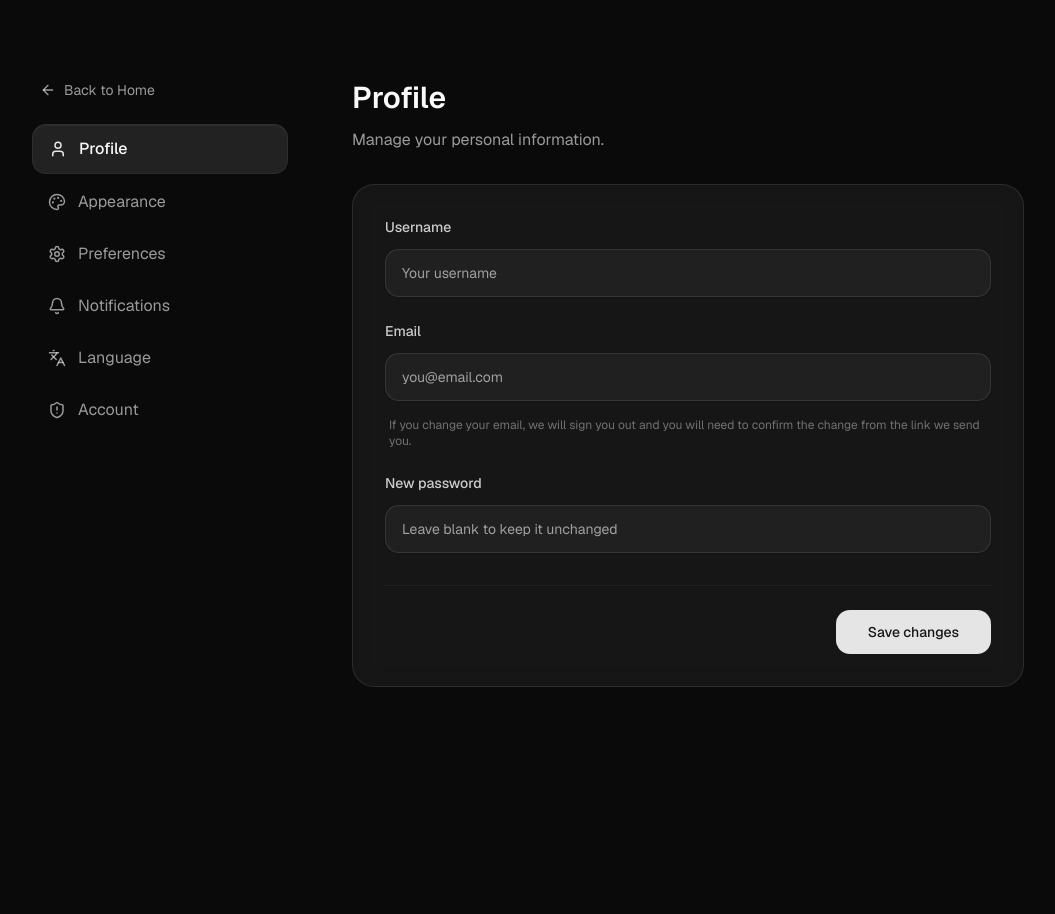
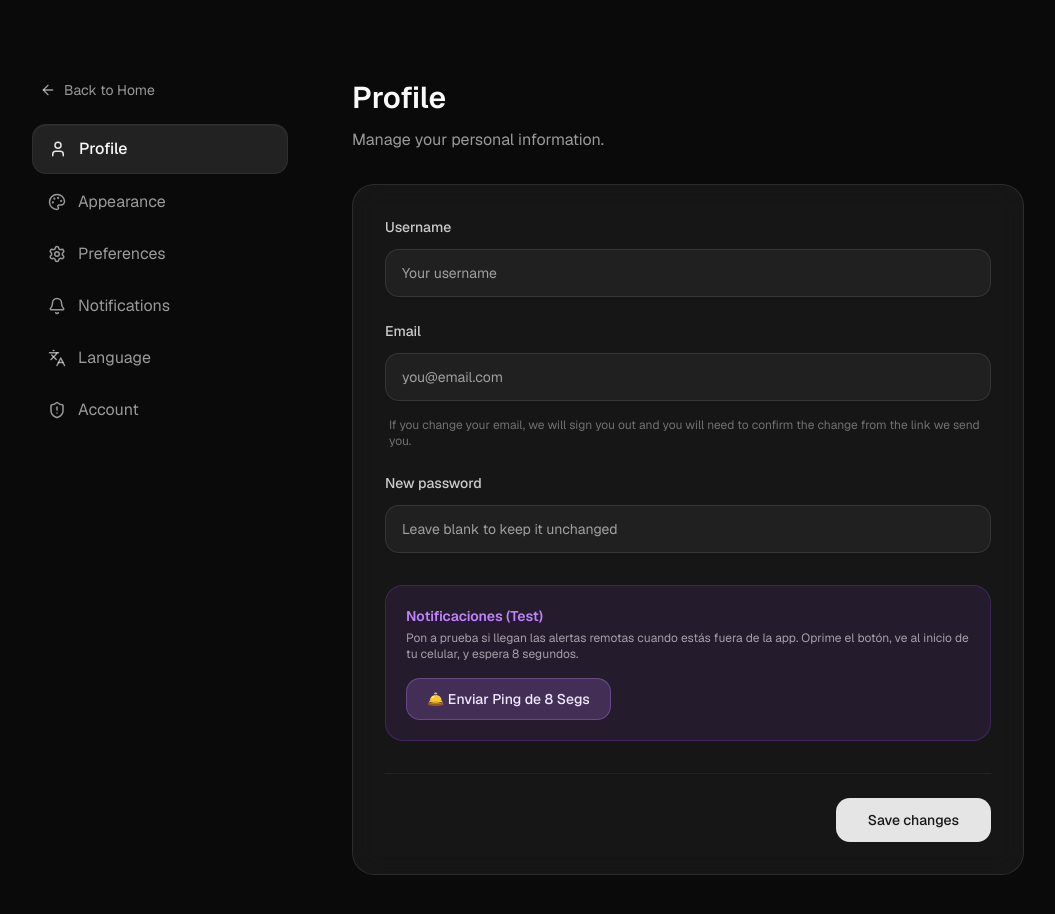
Before and after one commit to salvap28/agendo-app, a Next.js app: page /settings/profile in a window 1280 px wide. Shown: the whole page, without its empty margins (64-1119 px from the left). Before the commit the page ends 800 px from the top, so only its background shows below. Built offline with nearby package versions, Linux system fonts and the light colour scheme; no server answers.

Commit message:
feat: added background push notification test ping diagnostic in settings

```diff
--- /dev/null
+++ b/app/api/notifications/test-ping/route.ts
@@ -0,0 +1,70 @@
+import { NextResponse } from "next/server";
+import { createServerClient } from "@supabase/ssr";
+import webpush from "web-push";
+import { cookies } from "next/headers";
+import { requireSupabaseConfig } from "@/lib/supabase/config";
+
+export async function POST(req: Request) {
+    try {
+        const vapidPublicKey = process.env.NEXT_PUBLIC_VAPID_PUBLIC_KEY;
+        const vapidPrivateKey = process.env.VAPID_PRIVATE_KEY;
+
+        if (!vapidPublicKey || !vapidPrivateKey) {
+            return NextResponse.json({ error: "VAPID configuration missing" }, { status: 500 });
+        }
+
+        webpush.setVapidDetails(
+            'mailto:admin@agendo.app',
+            vapidPublicKey,
+            vapidPrivateKey
+        );
+
+        const { url, anonKey } = requireSupabaseConfig();
+        const cookieStore = await cookies();
+        const supabase = createServerClient(url, anonKey, {
+            cookies: { getAll() { return cookieStore.getAll(); }, setAll() {} }
+        });
+
+        const { data: { user } } = await supabase.auth.getUser();
+        if (!user) {
+            return NextResponse.json({ error: "Unauthorized" }, { status: 401 });
+        }
+
+        const { data: subscriptions } = await supabase
+            .from("push_subscriptions")
+            .select("*")
+            .eq("user_id", user.id);
+
+        if (!subscriptions || subscriptions.length === 0) {
+            return NextResponse.json({ success: true, count: 0 });
+        }
+
+        // Wait 8 seconds so user can close the app
+        await new Promise(resolve => setTimeout(resolve, 8000));
+
+        const payload = JSON.stringify({
+            title: "¡Test Exitoso!",
+            body: "Agendo te puede notificar con la app cerrada. 🎯",
+            icon: "/favicon.ico",
+        });
+
+        const promises = subscriptions.map((sub) => {
+            return webpush.sendNotification(
+                {
+                    endpoint: sub.endpoint,
+                    keys: { p256dh: sub.p256dh, auth: sub.auth }
+                },
+                payload
+            ).catch(async (err) => {
+                if (err.statusCode === 404 || err.statusCode === 410) {
+                    await supabase.from("push_subscriptions").delete().eq("endpoint", sub.endpoint);
+                }
+            });
+        });
+
+        await Promise.all(promises);
+        return NextResponse.json({ success: true, devicesNotified: promises.length });
+    } catch (e: any) {
+        return NextResponse.json({ error: e.message || "Internal Server Error" }, { status: 500 });
+    }
+}
--- a/app/settings/profile/page.tsx
+++ b/app/settings/profile/page.tsx
@@ -22,6 +22,7 @@ export default function ProfileTab() {
     const [currentEmail, setCurrentEmail] = useState("");
     const [isLoading, setIsLoading] = useState(true);
     const [isSaving, setIsSaving] = useState(false);
+    const [isTestingPush, setIsTestingPush] = useState(false);
     const [message, setMessage] = useState("");
 
     useEffect(() => {
@@ -89,6 +90,23 @@ export default function ProfileTab() {
         }
     };
 
+    const handleTestPush = async () => {
+        setIsTestingPush(true);
+        setMessage("Enviando ping en 8 seg... Cierra la app ahora.");
+        try {
+            // Re-request permissions just in case
+            if ("Notification" in window && Notification.permission !== "granted") {
+                await Notification.requestPermission();
+            }
+            await fetch("/api/notifications/test-ping", { method: "POST" });
+            setMessage("Ping enviado exitosamente por el servidor.");
+        } catch (e) {
+            setMessage("Error al probar las notificaciones.");
+        } finally {
+            setIsTestingPush(false);
+        }
+    };
+
     if (isLoading) return null;
 
     return (
@@ -146,6 +164,24 @@ export default function ProfileTab() {
                     </div>
                 )}
 
+                <div className="flex flex-col gap-3 rounded-2xl bg-[#a855f7]/10 border border-[#a855f7]/20 p-5 mt-2">
+                    <div>
+                        <h4 className="text-sm font-semibold text-[#c084fc]">Notificaciones (Test)</h4>
+                        <p className="text-xs text-foreground/60 mt-1">
+                            Pon a prueba si llegan las alertas remotas cuando estás fuera de la app.
+                            Oprime el botón, ve al inicio de tu celular, y espera 8 segundos.
+                        </p>
+                    </div>
+                    <button
+                        type="button"
+                        onClick={handleTestPush}
+                        disabled={isTestingPush}
+                        className="bg-[#c084fc]/20 hover:bg-[#c084fc]/30 border border-[#c084fc]/30 text-[#f3e8ff] px-5 py-2.5 rounded-xl text-sm font-medium transition-colors disabled:opacity-50 mt-1 w-max"
+                    >
+                        {isTestingPush ? "Ping en progreso..." : "🛎️ Enviar Ping de 8 Segs"}
+                    </button>
+                </div>
+
                 <div className="pt-6 flex flex-col sm:flex-row sm:items-center justify-between gap-4 border-t border-white/5 mt-2">
                     <span className="text-sm text-emerald-400/90 font-medium">{message}</span>
                     <button
```
